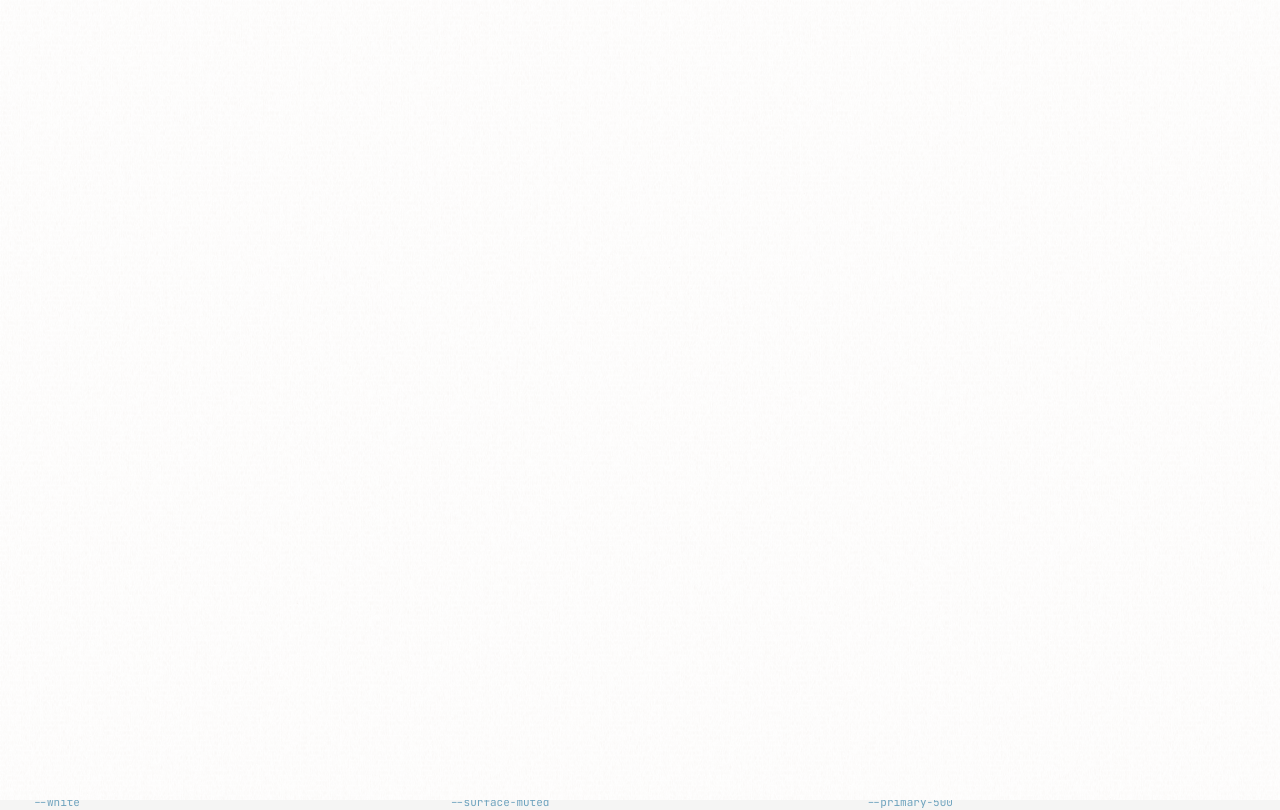
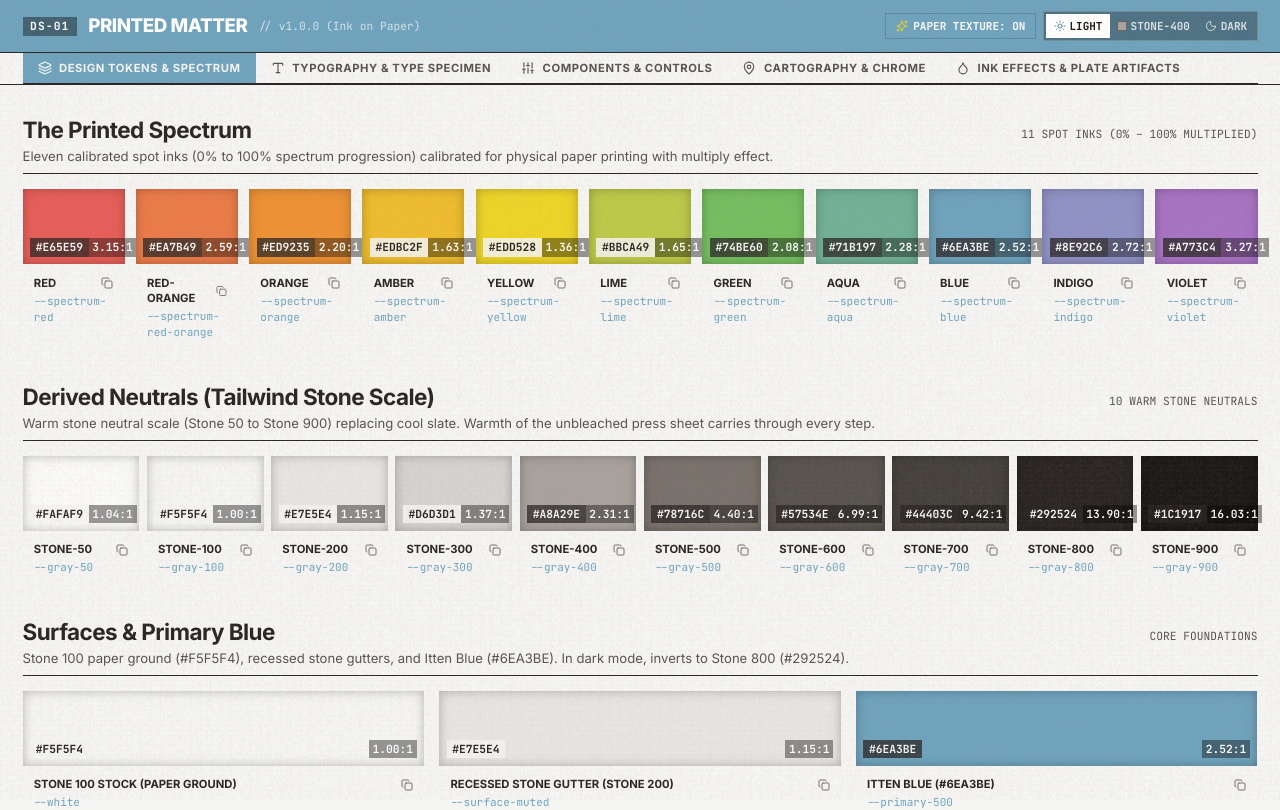
Before and after one commit to arielchuri/printed-matter, a React (Vite) app: page / in a window 1280 px wide. Shown: the top 810 px of the page. Built offline with nearby package versions, Linux system fonts and the light colour scheme; the HTML template or start-up script is replaced by a standard one.

Commit message:
fix: resolve browser whiteout by using safe alpha-composited global paper overlay

```diff
--- a/src/App.tsx
+++ b/src/App.tsx
@@ -3807,12 +3807,12 @@ export default function App() {
         )}
         </main>
 
-        {/* ─── Global Option 1 Paper Texture Overlay (Dual Blend Mode: Multiply + Screen) ─── */}
+        {/* ─── Global Option 1 Paper Texture Overlay (Alpha-Safe Composited) ─── */}
         {globalPaperTexture && (
           <div className="fixed inset-0 w-full h-full pointer-events-none z-30 transition-opacity duration-150">
-            {/* Global Dark Layer (Multiply) */}
+            {/* Global Dark Layer (Subtractive Alpha) */}
             {paperDarkEnabled && (
-              <svg className="absolute inset-0 w-full h-full pointer-events-none" style={{ mixBlendMode: "multiply" }} aria-hidden="true">
+              <svg className="absolute inset-0 w-full h-full pointer-events-none" aria-hidden="true">
                 <filter id="pm-global-dark-tooth" x="-20%" y="-20%" width="140%" height="140%">
                   <feTurbulence
                     type={paperNoiseType}
@@ -3826,40 +3826,29 @@ export default function App() {
                     const darkR = Math.min(1.0, Math.max(0, paperDarkR * (paperDarkWarmth * 0.8 + 0.2)));
                     const darkG = Math.min(1.0, Math.max(0, paperDarkG));
                     const darkB = Math.min(1.0, Math.max(0, paperDarkB / (paperDarkWarmth * 0.8 + 0.2)));
-                    const sR = (1 - darkR) * paperDarkOpacity * paperDarkGain * 2;
-                    const sG = (1 - darkG) * paperDarkOpacity * paperDarkGain * 2;
-                    const sB = (1 - darkB) * paperDarkOpacity * paperDarkGain * 2;
+                    const kA = (paperDarkOpacity * paperDarkGain * 1.5).toFixed(4);
                     return (
                       <feColorMatrix
                         in={paperDarkBlur > 0 ? "blurredDark" : "offsetDark"}
                         type="matrix"
-                        values={
-                          paperDarkInvert
-                            ? `
-                              ${(sR / 3).toFixed(4)} ${(sR / 3).toFixed(4)} ${(sR / 3).toFixed(4)} 0 ${(1 - sR).toFixed(4)}
-                              ${(sG / 3).toFixed(4)} ${(sG / 3).toFixed(4)} ${(sG / 3).toFixed(4)} 0 ${(1 - sG).toFixed(4)}
-                              ${(sB / 3).toFixed(4)} ${(sB / 3).toFixed(4)} ${(sB / 3).toFixed(4)} 0 ${(1 - sB).toFixed(4)}
-                              0 0 0 0 1
-                            `
-                            : `
-                              ${(-sR / 3).toFixed(4)} ${(-sR / 3).toFixed(4)} ${(-sR / 3).toFixed(4)} 0 1
-                              ${(-sG / 3).toFixed(4)} ${(-sG / 3).toFixed(4)} ${(-sG / 3).toFixed(4)} 0 1
-                              ${(-sB / 3).toFixed(4)} ${(-sB / 3).toFixed(4)} ${(-sB / 3).toFixed(4)} 0 1
-                              0 0 0 0 1
-                            `
-                        }
-                        result="darkMultiplyMap"
+                        values={`
+                          0 0 0 0 ${darkR.toFixed(4)}
+                          0 0 0 0 ${darkG.toFixed(4)}
+                          0 0 0 0 ${darkB.toFixed(4)}
+                          -${kA} -${kA} -${kA} 0 ${kA}
+                        `}
+                        result="darkAlphaMap"
                       />
                     );
                   })()}
                 </filter>
-                <rect width="100%" height="100%" filter="url(#pm-global-dark-tooth)" fill="white" />
+                <rect width="100%" height="100%" filter="url(#pm-global-dark-tooth)" fill="transparent" />
               </svg>
             )}
 
-            {/* Global Light Layer (Screen) */}
+            {/* Global Light Layer (Additive Alpha) */}
             {paperLightEnabled && (
-              <svg className="absolute inset-0 w-full h-full pointer-events-none" style={{ mixBlendMode: "screen" }} aria-hidden="true">
+              <svg className="absolute inset-0 w-full h-full pointer-events-none" aria-hidden="true">
                 <filter id="pm-global-light-tooth" x="-20%" y="-20%" width="140%" height="140%">
                   <feTurbulence
                     type={paperNoiseType}
@@ -3870,7 +3859,7 @@ export default function App() {
                   <feOffset in="baseNoise" dx={paperLightOffsetX} dy={paperLightOffsetY} result="offsetLight" />
                   {paperLightBlur > 0 && <feGaussianBlur in="offsetLight" stdDeviation={paperLightBlur} result="blurredLight" />}
                   {(() => {
-                    const effScale = (paperLightOpacity * paperLightGain) / Math.max(0.01, 1 - paperLightFloor);
+                    const effScale = (paperLightOpacity * paperLightGain * 2.0) / Math.max(0.01, 1.0 - paperLightFloor);
                     const kL = (effScale / 3).toFixed(5);
                     const bL = (-(paperLightFloor * effScale)).toFixed(5);
                     return (
@@ -3878,17 +3867,17 @@ export default function App() {
                         in={paperLightBlur > 0 ? "blurredLight" : "offsetLight"}
                         type="matrix"
                         values={`
+                          0 0 0 0 1
+                          0 0 0 0 1
+                          0 0 0 0 1
                           ${kL} ${kL} ${kL} 0 ${bL}
-                          ${kL} ${kL} ${kL} 0 ${bL}
-                          ${kL} ${kL} ${kL} 0 ${bL}
-                          0 0 0 0 1
                         `}
-                        result="lightScreenMap"
+                        result="lightAlphaMap"
                       />
                     );
                   })()}
                 </filter>
-                <rect width="100%" height="100%" filter="url(#pm-global-light-tooth)" fill="black" />
+                <rect width="100%" height="100%" filter="url(#pm-global-light-tooth)" fill="transparent" />
               </svg>
             )}
           </div>
```
